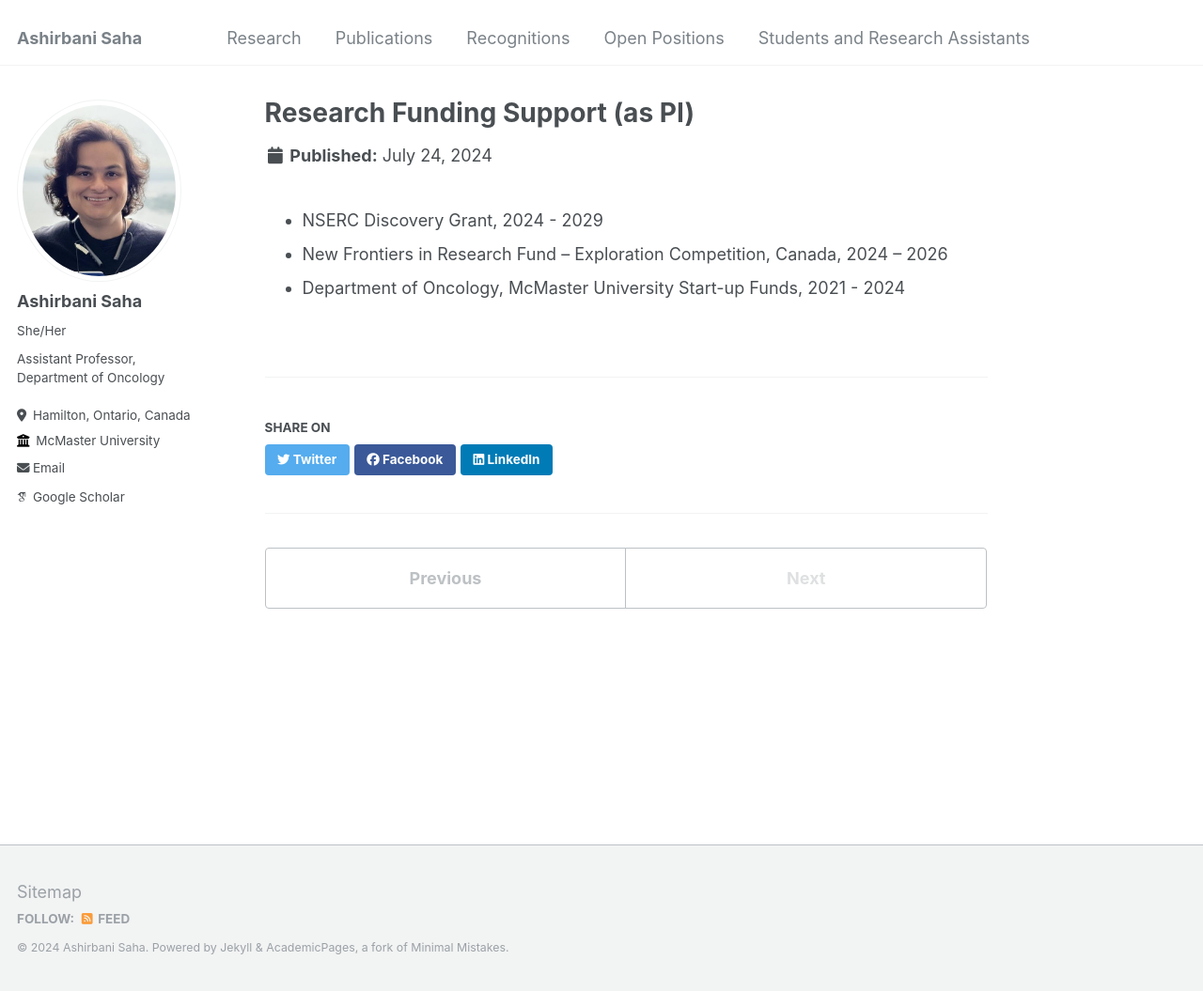
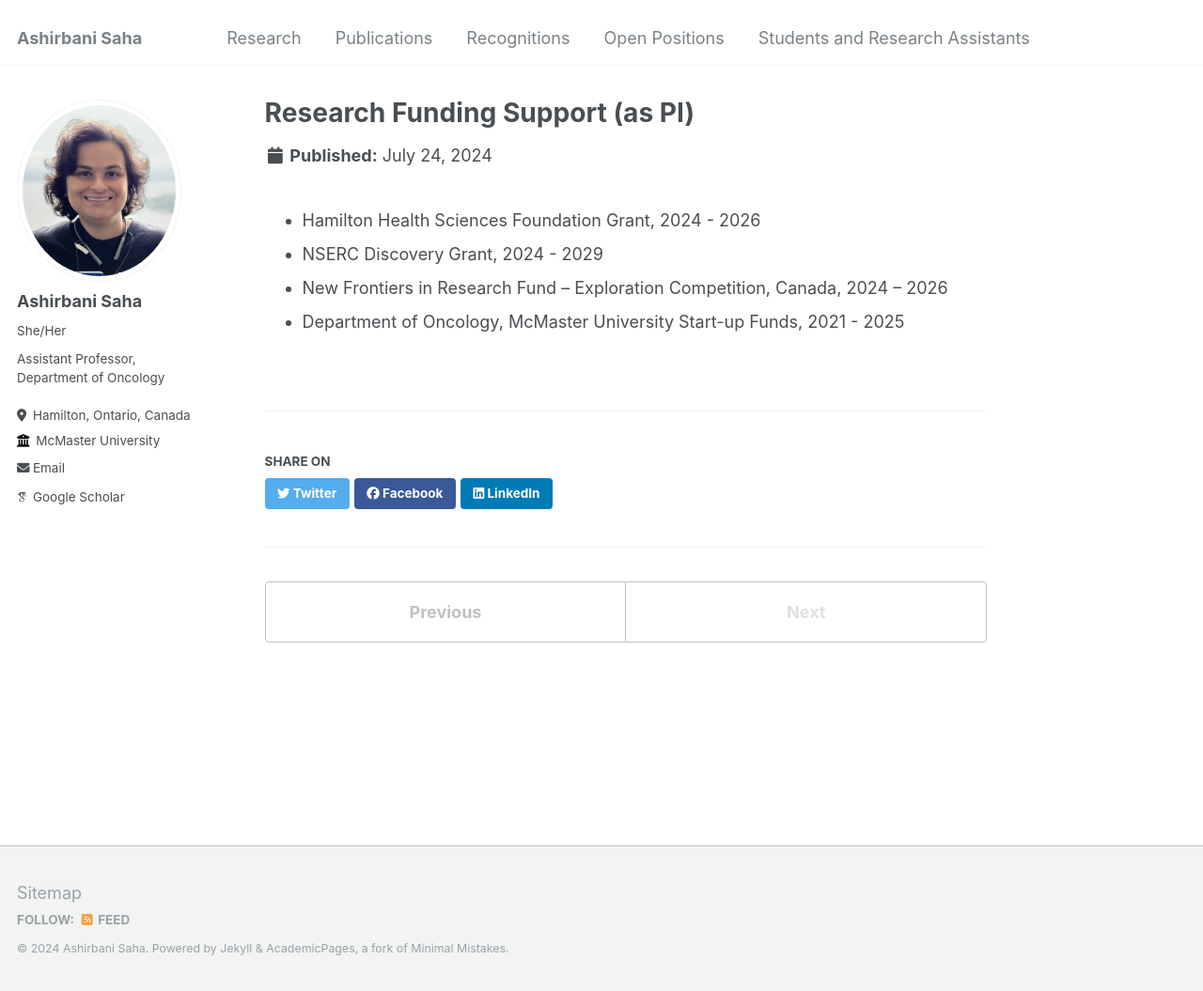
Before and after one commit to asrepo2019/ashirbanisaha, a Jekyll site: the page built from _research/2_research_funding_support.md, in a window 1280 px wide and 1055 px high. Shown: the whole window at 94% size. Built offline with Jekyll 4.4.1, drawn with Linux system fonts in a browser that asks for light colours; some web fonts are replaced.

Commit message:
Update 2_research_funding_support.md

```diff
--- a/_research/2_research_funding_support.md
+++ b/_research/2_research_funding_support.md
@@ -2,7 +2,7 @@
 title: "Research Funding Support (as PI)"
 ---
 
-
+* Hamilton Health Sciences Foundation Grant, 2024 - 2026
 * NSERC Discovery Grant, 2024 - 2029
 * New Frontiers in Research Fund – Exploration Competition, Canada, 2024 – 2026
-* Department of Oncology, McMaster University Start-up Funds, 2021 - 2024
+* Department of Oncology, McMaster University Start-up Funds, 2021 - 2025
```
